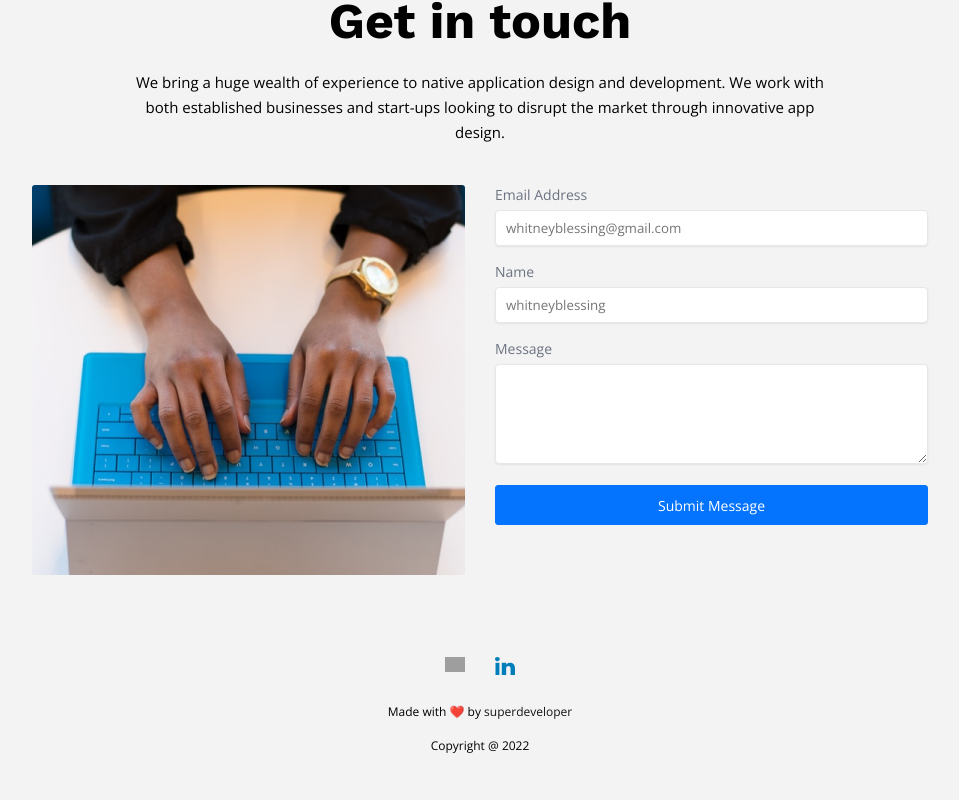
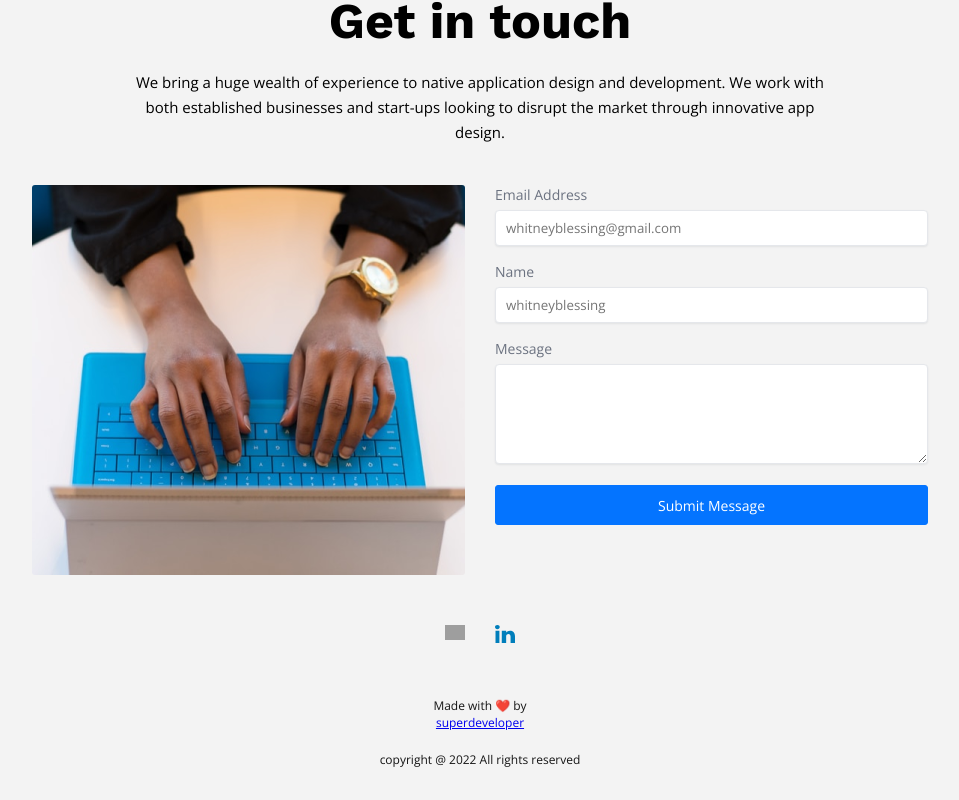
Before and after one commit to solomonmarvel97/boltcliq, a Vue app: page / in a window 1280 px wide. Shown: the part 10151-10951 px from the top of the page, without its empty margins (160-1119 px from the left). Built offline with nearby package versions, Linux system fonts and the light colour scheme; grey boxes are pictures that could not be loaded.

Commit message:
adjusted footer

```diff
--- a/src/components/Footer.vue
+++ b/src/components/Footer.vue
@@ -10,35 +10,49 @@
       </a>
     </div>
 
-    <div class="footer-extension">
-      <p>Made with ❤️ by <a target="_blank" href="https://solomonmarvel.com">superdeveloper</a></p>
-      <br>
-      <p>Copyright @ {{ new Date().getFullYear() }}</p>
+
+    <div class="copyright mt-5">
+      Made with ❤️ by <a href="https://solomonmarvel.com" target="_blanl">superdeveloper</a>
+    </div>
+
+    <div class="copyright mt-2">
+      copyright @ {{ new Date().getFullYear() }} All rights reserved
     </div>
   </footer>
 </template>
 
-<script>
-export default {
-  data() {
-    return {
-      date: null,
-    };
-  },
-  methods: {},
-};
-</script>
-
 <style scoped>
-/* The footer section */
-footer {
-  padding: 2em 0;
-
+.container-grid {
+  display: grid;
+  gap: 20px;
+  grid-template-columns: repeat(auto-fit, minmax(250px, 1fr));
+}
+.container {
+  display: grid;
+  align-items: center;
+  width: 100%;
+  height: 300px;
+  background-color: rgb(24, 24, 24);
+  border-radius: 15px;
+  padding: 40px;
 }
 
-a {
+.container h1 {
+  color: white;
+}
+.container p {
+  color: white;
+}
+
+footer .copyright {
+  display: grid;
+  place-items: center;
   color: #151515;
-  text-decoration: none;
+  font-size: 12px;
+}
+
+footer {
+  margin-bottom: 2em;
 }
 
 .footer-nav {
@@ -56,24 +70,15 @@ a {
 .footer-nav img {
   width: 20px;
 }
+</style>
 
-@media (max-width: 768px) {
-  footer {
-    margin-top: 5em;
-  }
-
-  .footer-wrapper {
-    justify-content: start;
-  }
-}
-
-.footer-extension {
-  color: rgb(0, 0, 0);
-  text-align: center;
-  margin-top: 2em;
-  font-size: 12px;
-  font-weight: normal;
-}
-
-/* The footer section End */
-</style>
+<script>
+export default {
+  data() {
+    return {
+      date: null,
+    };
+  },
+  methods: {},
+};
+</script>
--- a/src/pages/Home/Services.vue
+++ b/src/pages/Home/Services.vue
@@ -85,6 +85,12 @@
   bottom: 15%;
   z-index: 101;
   font-weight: 500;
+}
+
+@media (max-width: 768px) {
+  .services .container .child {
+    flex-basis: 170px;
+  }
 }
 </style>
 
```
